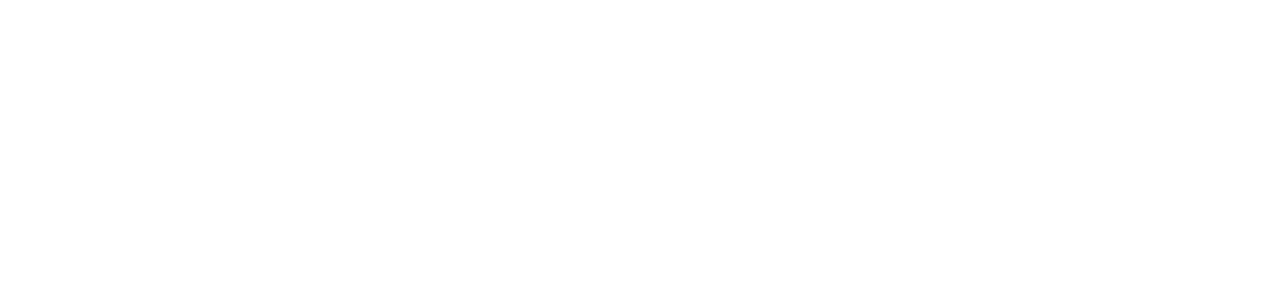
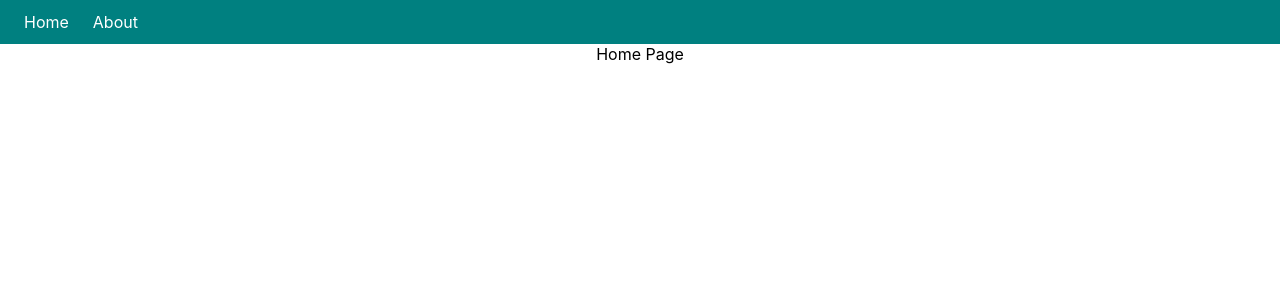
Before and after one commit to deepak252/Reactjs-Tutorial, a React (Create React App) app: page / in a window 1280 px wide. Shown: the top 300 px of the page. Built offline with nearby package versions, Linux system fonts and the light colour scheme.

Commit message:
React Router : Routes, navbar Link navigation

```diff
--- /dev/null
+++ b/babel.config.js
@@ -0,0 +1,9 @@
+const plugins = [
+    // transforms static class properties as well as properties declared
+    // with the property initializer syntax
+    '@babel/plugin-proposal-class-properties'
+    // 'babel/plugin-proposal-class-properties' doesn't work:
+    // ERROR in ./server/index.js
+    // Module build failed (from ./node_modules/babel-loader/lib/index.js):
+    // Error: Cannot find module 'babel/plugin-proposal-class-properties' from
+];
--- a/package.json
+++ b/package.json
@@ -8,11 +8,12 @@
     "@testing-library/user-event": "^13.5.0",
     "react": "^18.2.0",
     "react-dom": "^18.2.0",
+    "react-router-dom": "^6.14.2",
     "react-scripts": "5.0.1",
     "web-vitals": "^2.1.4"
   },
   "scripts": {
-    "start": "react-scripts start",
+    "start": "react-scripts  start",
     "build": "react-scripts build",
     "test": "react-scripts test",
     "eject": "react-scripts eject"
--- a/src/App.js
+++ b/src/App.js
@@ -1,9 +1,18 @@
 import "./App.css";
+import {Routes, Route} from "react-router-dom";
+import Home from "./components/Home";
+import About from "./components/About";
+import Navbar from "./components/Navbar";
 
 function App() {
     return (
         <div className="App">
+            <Navbar />
+            <Routes>
+                <Route path="/" element={<Home />} />
+                <Route path="/about" element={<About />} />
 
+            </Routes>
         </div>
     );
 }
--- /dev/null
+++ b/src/components/About.js
@@ -0,0 +1,9 @@
+import React from 'react'
+
+const About = () => {
+  return (
+    <div>About Page</div>
+  )
+}
+
+export default About
--- /dev/null
+++ b/src/components/Home.js
@@ -0,0 +1,9 @@
+import React from 'react'
+
+const Home = () => {
+  return (
+    <div>Home Page</div>
+  )
+}
+
+export default Home;
--- /dev/null
+++ b/src/components/Navbar.css
@@ -0,0 +1,11 @@
+nav{
+    padding: 12px;
+    background-color: teal;
+    text-align: start;
+}
+
+nav a{
+    text-decoration: none;
+    color: white;
+    padding: 12px;
+}
--- /dev/null
+++ b/src/components/Navbar.js
@@ -0,0 +1,14 @@
+import React from 'react';
+import "./Navbar.css";
+import {Link} from "react-router-dom";
+
+const Navbar = () => {
+  return (
+    <nav>
+        <Link to = "/">Home</Link>
+        <Link to = "about">About</Link>
+    </nav>
+  )
+}
+
+export default Navbar
--- a/src/index.js
+++ b/src/index.js
@@ -3,11 +3,14 @@
 import "./index.css";
 import App from "./App";
 import reportWebVitals from "./reportWebVitals";
+import {BrowserRouter} from "react-router-dom";
 
 const root = ReactDOM.createRoot(document.getElementById("root"));
 root.render(
     <React.StrictMode>
-        <App />
+        <BrowserRouter>
+            <App />
+        </BrowserRouter>
     </React.StrictMode>
 );
 
```
Also changed, not shown: 1 other file (tests, documents, lock files or other folders).
